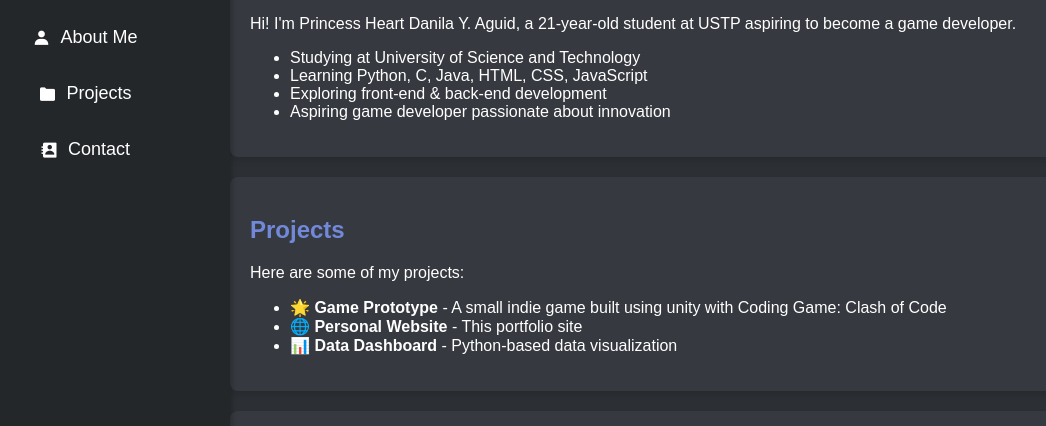
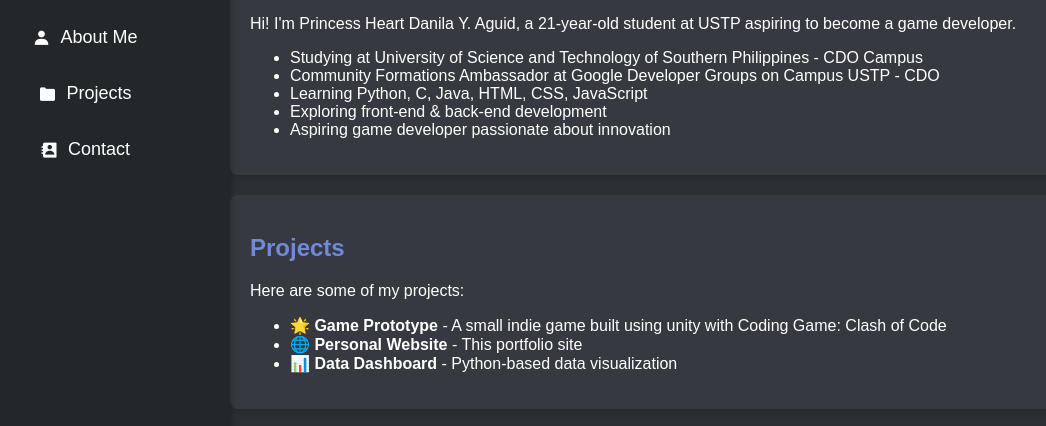
Before and after one commit to 1rofskcos/Online-Portfolio-with-CSS-Styling, a plain HTML site: page index.html in a window 1280 px wide. Shown: the part 164-590 px from the top of the page, without its empty margins (60-1106 px from the left). Drawn offline with nearby package versions, Linux system fonts and the light colour scheme.

```diff
--- a/index.html
+++ b/index.html
@@ -164,7 +164,8 @@
             <h2>About Me</h2>
             <p>Hi! I'm Princess Heart Danila Y. Aguid, a 21-year-old student at USTP aspiring to become a game developer.</p>
             <ul>
-                <li>Studying at University of Science and Technology</li>
+                <li>Studying at University of Science and Technology of Southern Philippines - CDO Campus</li>
+                <li>Community Formations Ambassador at Google Developer Groups on Campus USTP - CDO</li>
                 <li>Learning Python, C, Java, HTML, CSS, JavaScript</li>
                 <li>Exploring front-end & back-end development</li>
                 <li>Aspiring game developer passionate about innovation</li>
```
